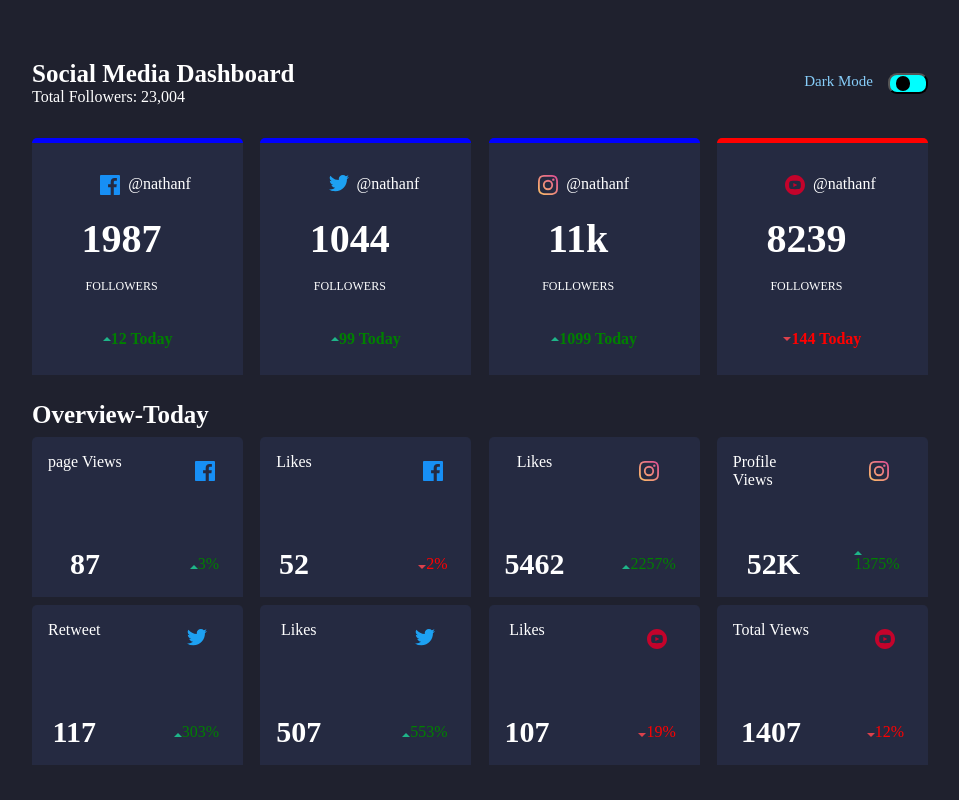
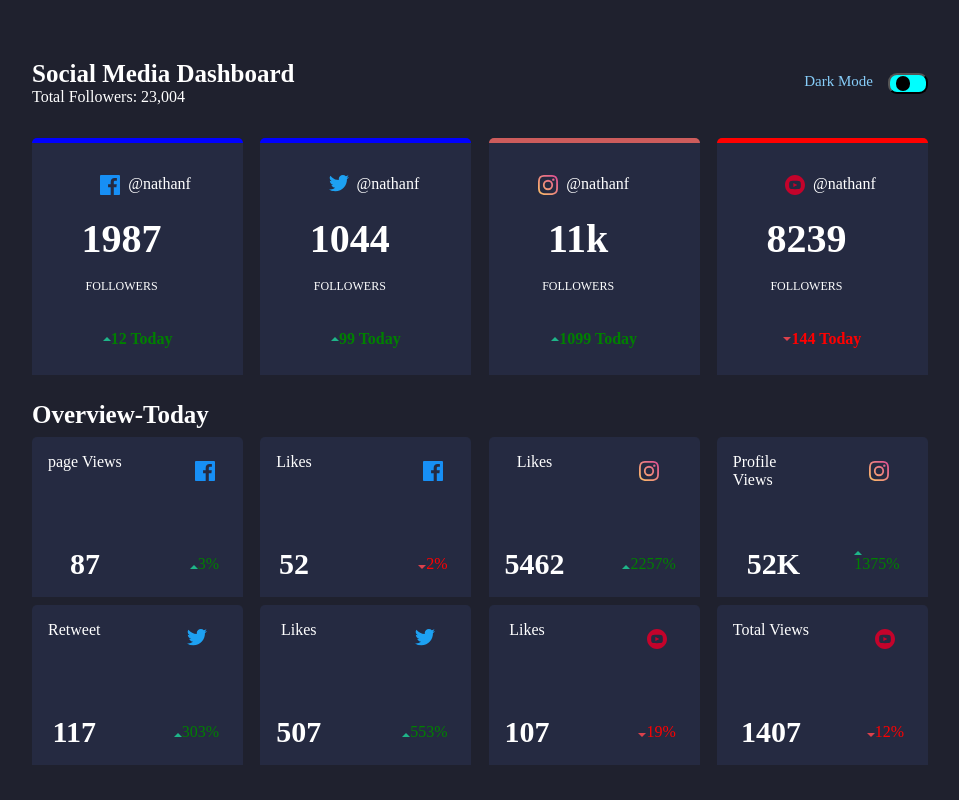
Before and after one commit to GodwinMaina/CSS-Flex, a plain HTML site: page index.html in a window 1280 px wide. Shown: the whole page, without its empty margins (176-1135 px from the left). Drawn offline with Linux system fonts and the light colour scheme.

Commit message:
colour update

```diff
--- a/index.html
+++ b/index.html
@@ -39,7 +39,7 @@
 
 
     <div class="section">
-        <div class="smedia" style="border-top: blue solid 5px;">
+        <div class="smedia" style="border-top: indianred solid 5px;">
             <div class="profile"><svg style="margin-left:0.7rem;" xmlns="http://www.w3.org/2000/svg" width="20" height="20"><defs><linearGradient id="a" x1="100%" x2="0%" y1="0%" y2="100%"><stop offset="0%" stop-color="#DF4896"/><stop offset="50.913%" stop-color="#EE877E"/><stop offset="100%" stop-color="#FDC366"/></linearGradient></defs><path fill="url(#a)" d="M10 1.802c2.67 0 2.987.01 4.042.059 2.71.123 3.975 1.409 4.099 4.099.048 1.054.057 1.37.057 4.04 0 2.672-.01 2.988-.057 4.042-.124 2.687-1.387 3.975-4.1 4.099-1.054.048-1.37.058-4.041.058-2.67 0-2.987-.01-4.04-.058-2.717-.124-3.977-1.416-4.1-4.1-.048-1.054-.058-1.37-.058-4.041 0-2.67.01-2.986.058-4.04.124-2.69 1.387-3.977 4.1-4.1 1.054-.048 1.37-.058 4.04-.058zM10 0C7.284 0 6.944.012 5.878.06 2.246.227.228 2.242.06 5.877.01 6.944 0 7.284 0 10s.012 3.057.06 4.123c.167 3.632 2.182 5.65 5.817 5.817 1.067.048 1.407.06 4.123.06s3.057-.012 4.123-.06c3.629-.167 5.652-2.182 5.816-5.817.05-1.066.061-1.407.061-4.123s-.012-3.056-.06-4.122C19.777 2.249 17.76.228 14.124.06 13.057.01 12.716 0 10 0zm0 4.865a5.135 5.135 0 100 10.27 5.135 5.135 0 000-10.27zm0 8.468a3.333 3.333 0 110-6.666 3.333 3.333 0 010 6.666zm5.338-9.87a1.2 1.2 0 100 2.4 1.2 1.2 0 000-2.4z"/></svg> <div style="margin-left: 0.5rem;">@nathanf</div></div>
             <div class="number">11k</div>
             <div class="followers">FOLLOWERS</div>
```
